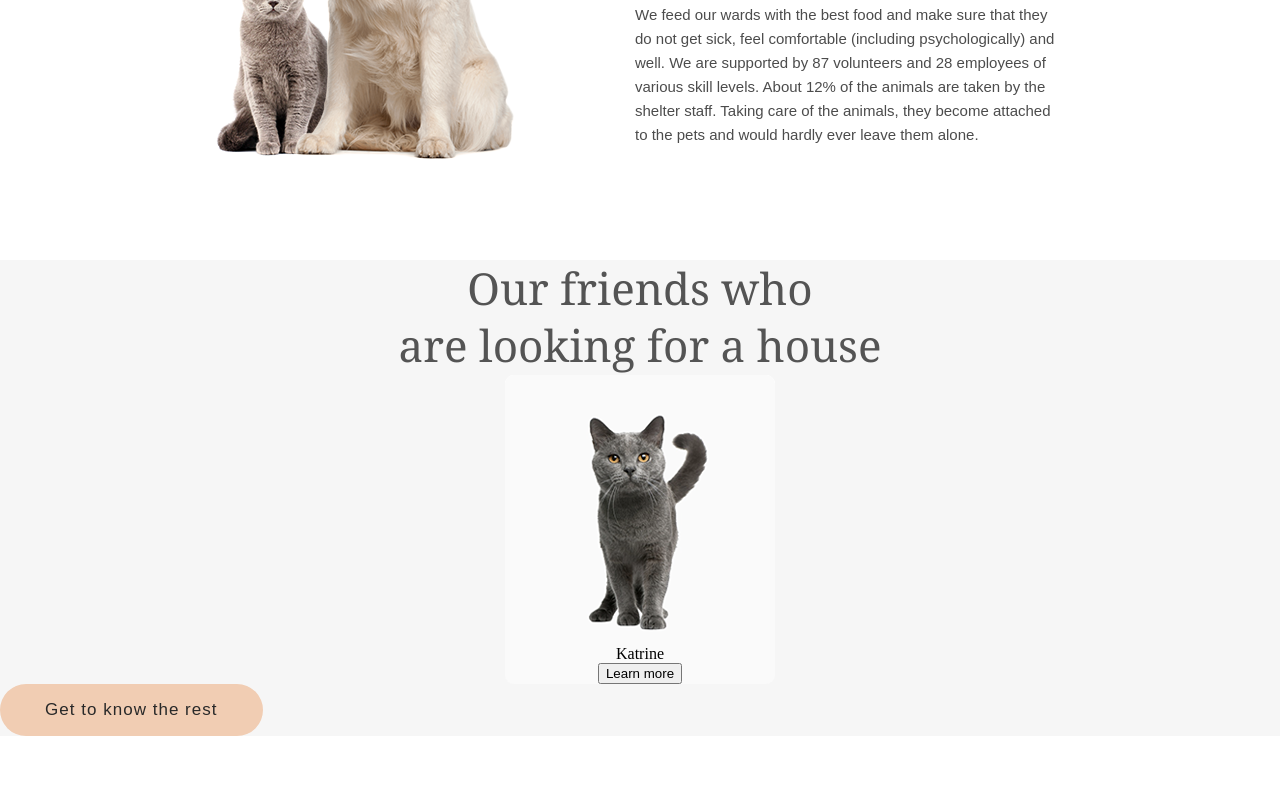
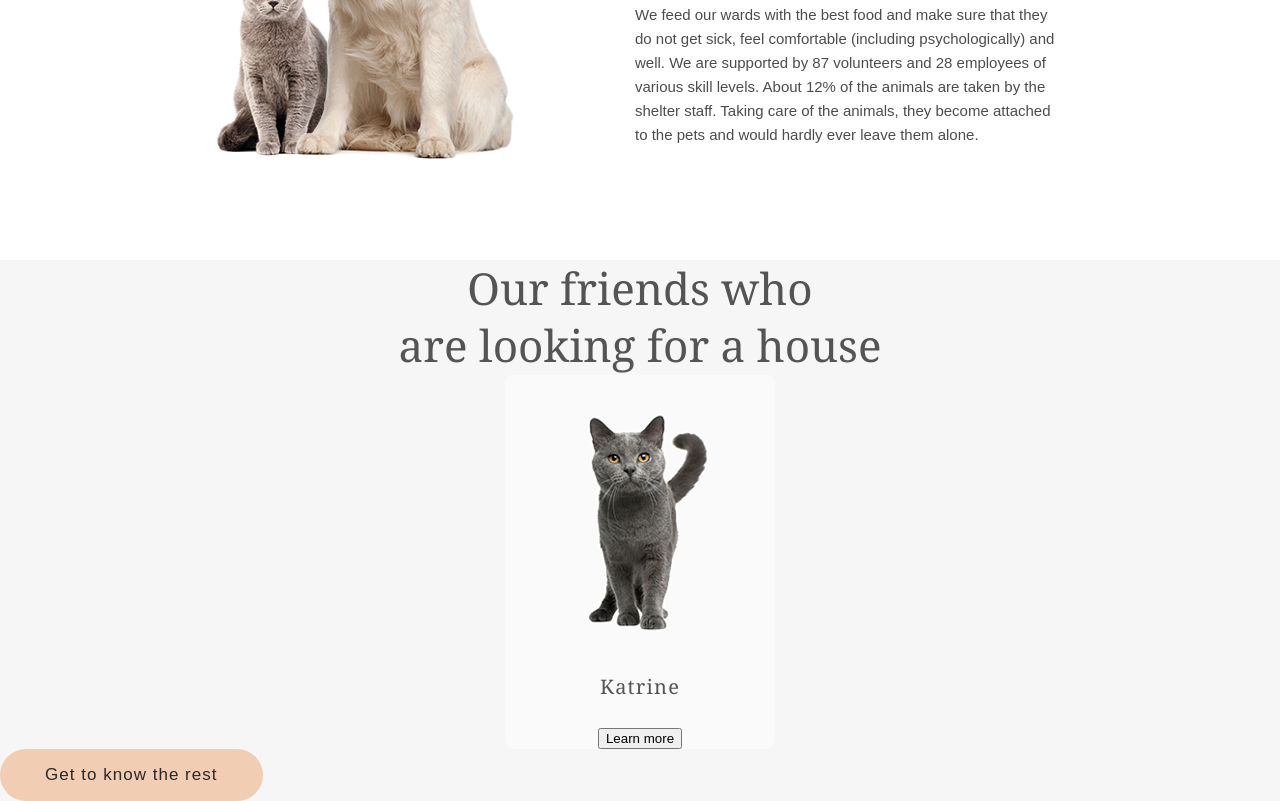
Before and after one commit to human-cylon/portfolio, a website: page Shelter/main/index.html in a window 1280 px wide. Shown: the part 1236-2037 px from the top of the page. Before the commit the page ends 1972 px from the top, so only its background shows below. Drawn offline with Linux system fonts and the light colour scheme.

Commit message:
feat: style card name

```diff
--- a/Shelter/main/_looking.scss
+++ b/Shelter/main/_looking.scss
@@ -16,4 +16,13 @@
   align-items: center;
   background-color: #FAFAFA;
   border-radius: 9px;
+
+  &__name {
+    margin: 30px 0;
+    font-size: 20px;
+    letter-spacing: .06em;
+    line-height: 23px;
+    font-family: Georgia, 'Times New Roman', Times, serif;
+    color: #545454;
+  }
 }
```
Also changed, not shown: Shelter/main/style.css, 1 other file.
